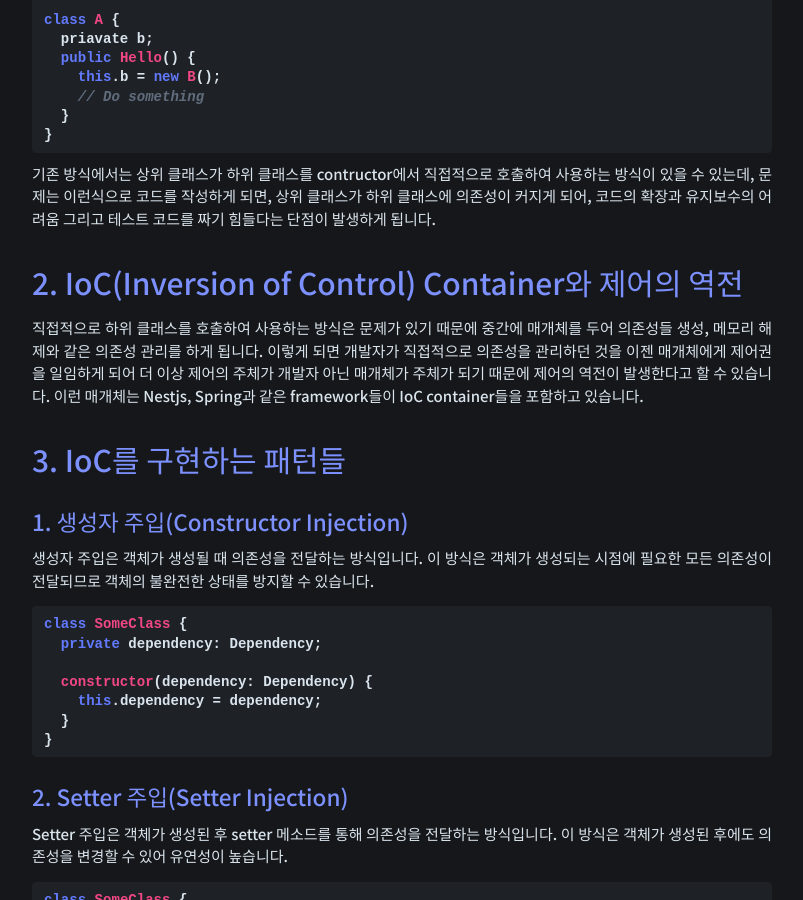
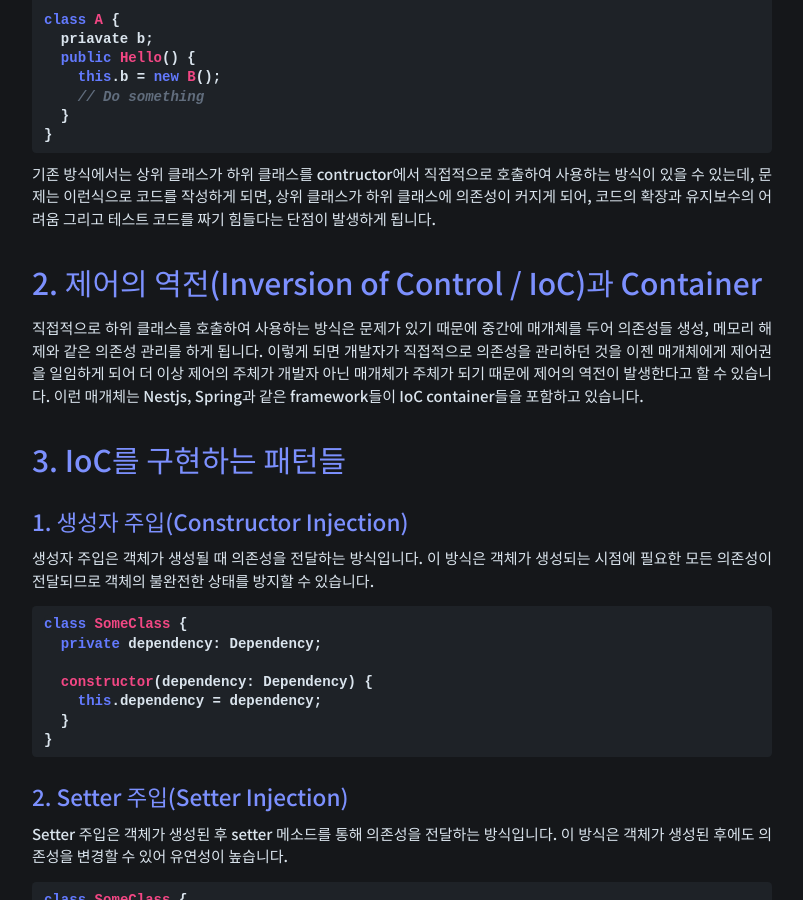
Before and after one commit to winverse/winverse.github.io, a Jekyll site: the page built from _posts/oop/2023-03-15-dependency-injection.md, in a window 1280 px wide and 900 px high, scrolled down 475 px. Shown: the whole window, without its empty margins (238-1041 px from the left). Built offline with Jekyll 4.4.1, drawn with Linux system fonts in a browser that asks for light colours; nearby versions of some CDN libraries; comment, search, counter and statistics services are not loaded.

Commit message:
Write about Depedency Injection

```diff
--- a/_posts/oop/2023-03-15-dependency-injection.md
+++ b/_posts/oop/2023-03-15-dependency-injection.md
@@ -25,7 +25,7 @@ class A {
 기존 방식에서는 상위 클래스가 하위 클래스를 contructor에서 직접적으로 호출하여 사용하는 방식이 있을 수 있는데, 문제는 이런식으로 코드를 작성하게 되면,
 상위 클래스가 하위 클래스에 의존성이 커지게 되어, 코드의 확장과 유지보수의 어려움 그리고 테스트 코드를 짜기 힘들다는 단점이 발생하게 됩니다.
 
-# 2. IoC(Inversion of Control) Container와 제어의 역전
+# 2. 제어의 역전(Inversion of Control / IoC)과 Container
 직접적으로 하위 클래스를 호출하여 사용하는 방식은 문제가 있기 때문에 중간에 매개체를 두어 의존성들 생성, 메모리 해제와 같은 의존성 관리를 하게 됩니다. 이렇게 되면 개발자가 직접적으로 의존성을 관리하던 것을 이젠 매개체에게 제어권을 일임하게 되어 더 이상 제어의 주체가 개발자 아닌 매개체가 주체가 되기 때문에 제어의 역전이 발생한다고 할 수 있습니다. 이런 매개체는 Nestjs, Spring과 같은 framework들이 IoC container들을 포함하고 있습니다.
 
 # 3. IoC를 구현하는 패턴들
```
